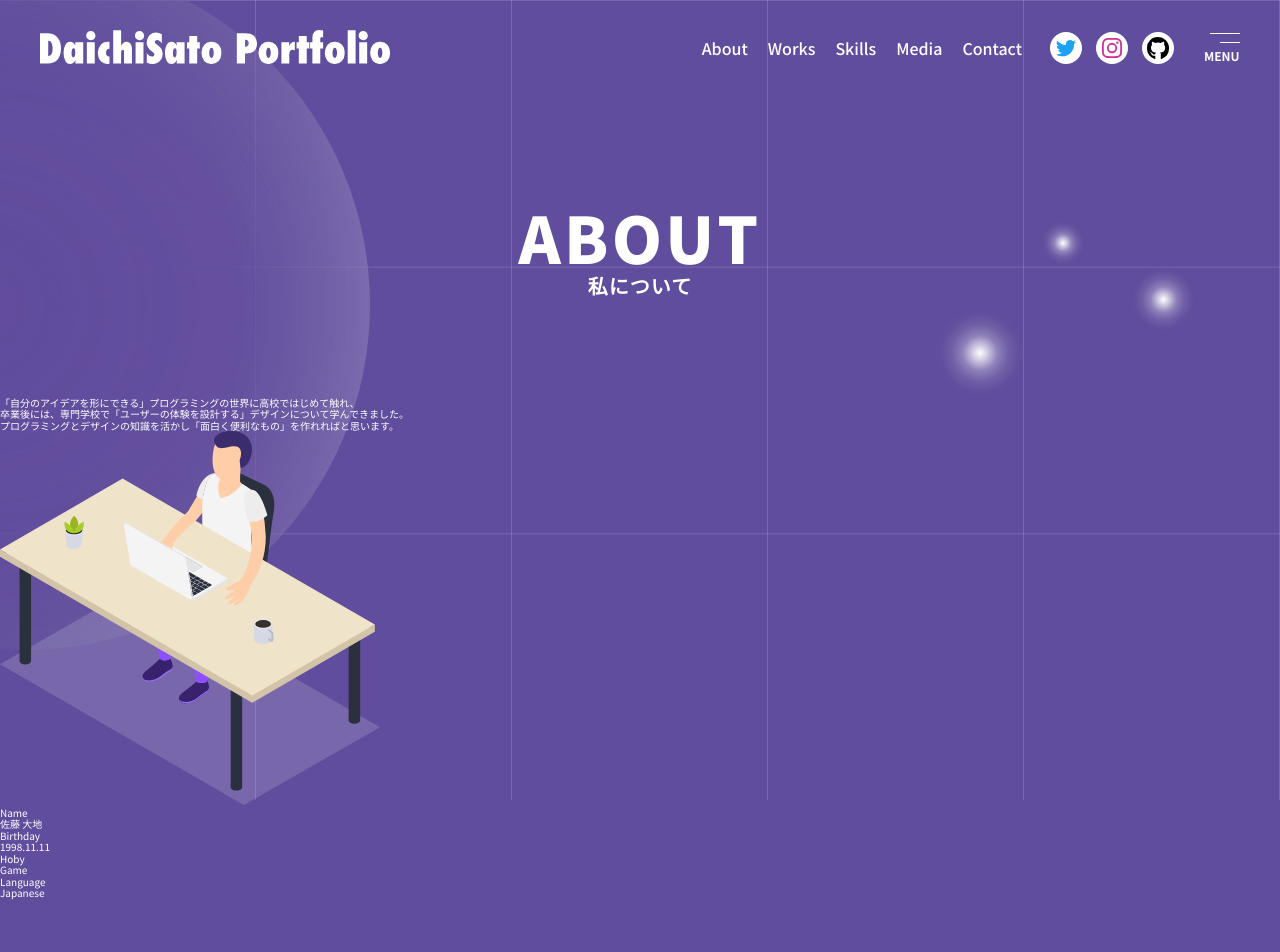
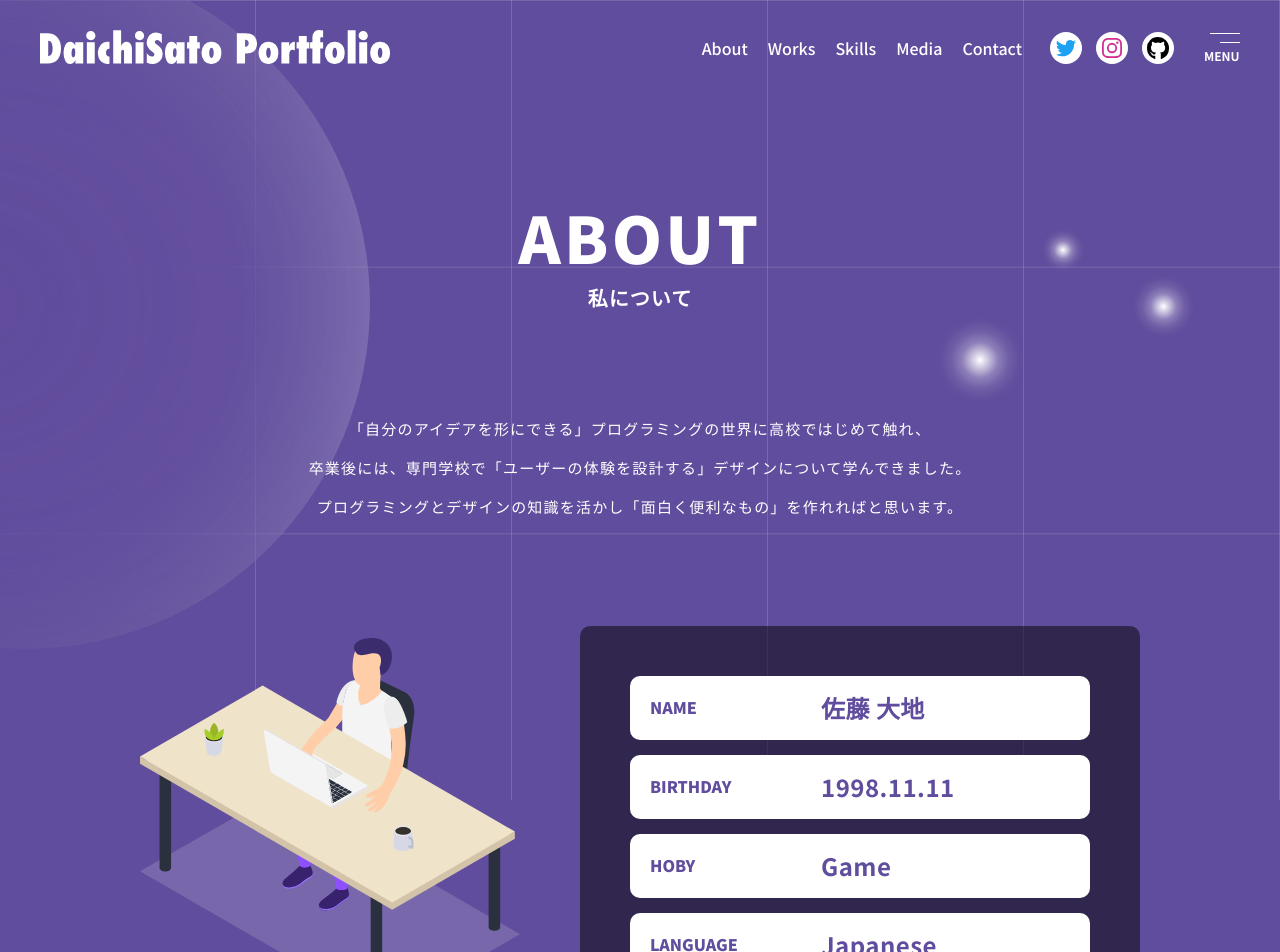
Before and after one commit to daichi-sato-design/portfolio, a Next.js app: page /about in a window 1280 px wide. Shown: the top 952 px of the page. Built offline with nearby package versions, Linux system fonts and the light colour scheme.

Commit message:
Sassの更新

```diff
--- a/styles/base/_base.scss
+++ b/styles/base/_base.scss
@@ -56,6 +56,22 @@ html {
         background-size: calc(100vw / 3) calc(100vh / 5);
       }
     }
+    p {
+      font-size: 1.5rem;
+      line-height: 2.6;
+      letter-spacing: 0.08em;
+      font-weight: 500;
+      @include mixin.mq-down(lt) {
+        line-height: 2;
+      }
+      @include mixin.mq-down(tb) {
+        line-height: 2.6;
+      }
+      @include mixin.mq-down(sp) {
+        line-height: 2.2;
+        font-size: 1.4rem;
+      }
+    }
     #container {
       overflow-x: hidden;
     }
--- a/styles/layout/_about.scss
+++ b/styles/layout/_about.scss
@@ -1,8 +1,104 @@
 @use '/styles/base/mixin' as mixin;
 
-.l-page {
+.about {
   width: 100%;
   max-width: 1440px;
   margin: 0 auto;
-  // &.about {}
+  .intro {
+    &__wrap {
+      width: 100%;
+      max-width: 1100px;
+      padding: 0 50px;
+      margin: 0 auto;
+      @include mixin.mq-down(tb) {
+        padding: 0 80px;
+      }
+      @include mixin.mq-down(sp) {
+        padding: 0 20px;
+      }
+    }
+    &__body {
+      font-size: 1.5rem;
+      text-align: center;
+      @include mixin.mq-down(tb) {
+        text-align: left;
+        margin-top: 80px;
+        br {
+          display: none;
+        }
+      }
+    }
+    &__contents {
+      margin-top: 100px;
+      display: flex;
+      justify-content: space-between;
+      align-items: center;
+      @include mixin.mq-down(tb) {
+        display: block;
+        margin-top: 40px;
+      }
+      &__visual {
+        width: 38%;
+        @include mixin.mq-down(tb) {
+          width: 70%;
+          margin-left: auto;
+        }
+        @include mixin.mq-down(sp) {
+          width: 75%;
+        }
+      }
+      &__list {
+        width: 56%;
+        padding: 5%;
+        border-radius: 10px;
+        background: rgba(#000, 0.5);
+        @include mixin.mq-down(tb) {
+          width: 100%;
+          margin-top: 40px;
+        }
+        &__item {
+          display: flex;
+          align-items: center;
+          border-radius: 10px;
+          background: #fff;
+          color: mixin.$primary-color;
+          &:not(:first-child) {
+            margin-top: 15px;
+            @include mixin.mq-down(sp) {
+              margin-top: 10px;
+            }
+          }
+          .ttl {
+            width: 35%;
+            padding: 20px;
+            font-size: 1.6rem;
+            font-weight: 900;
+            text-transform: uppercase;
+            @include mixin.mq-down(tb) {
+              width: 40%;
+            }
+            @include mixin.mq-down(sp) {
+              font-size: 1.3rem;
+              padding: 18px;
+            }
+          }
+          .body {
+            width: 65%;
+            padding: 20px 30px;
+            font-size: 2.4rem;
+            font-weight: 600;
+            line-height: 1;
+            letter-spacing: 0.02em;
+            @include mixin.mq-down(tb) {
+              width: 60%;
+            }
+            @include mixin.mq-down(sp) {
+              font-size: 1.8rem;
+              padding: 18px 20px;
+            }
+          }
+        }
+      }
+    }
+  }
 }
--- a/styles/layout/_index.scss
+++ b/styles/layout/_index.scss
@@ -47,6 +47,7 @@
           }
         }
         &__txt {
+          display: block;
           text-align: center;
           margin-top: 40px;
           font-size: 2.1rem;
--- a/styles/module/_module.scss
+++ b/styles/module/_module.scss
@@ -62,21 +62,6 @@
   }
   &__body {
     margin-top: 20px;
-    font-size: 1.5rem;
-    line-height: 2.6;
-    letter-spacing: 0.08em;
-    font-weight: 500;
-    @include mixin.mq-down(lt) {
-      line-height: 2;
-    }
-    @include mixin.mq-down(tb) {
-      margin-top: 20px;
-      line-height: 2.6;
-    }
-    @include mixin.mq-down(sp) {
-      line-height: 2.2;
-      font-size: 1.4rem;
-    }
   }
 }
 
@@ -240,6 +225,7 @@
       }
     }
     &__txt {
+      display: inline-block;
       margin-top: 12px;
       font-size: 2rem;
       font-weight: 600;
```
